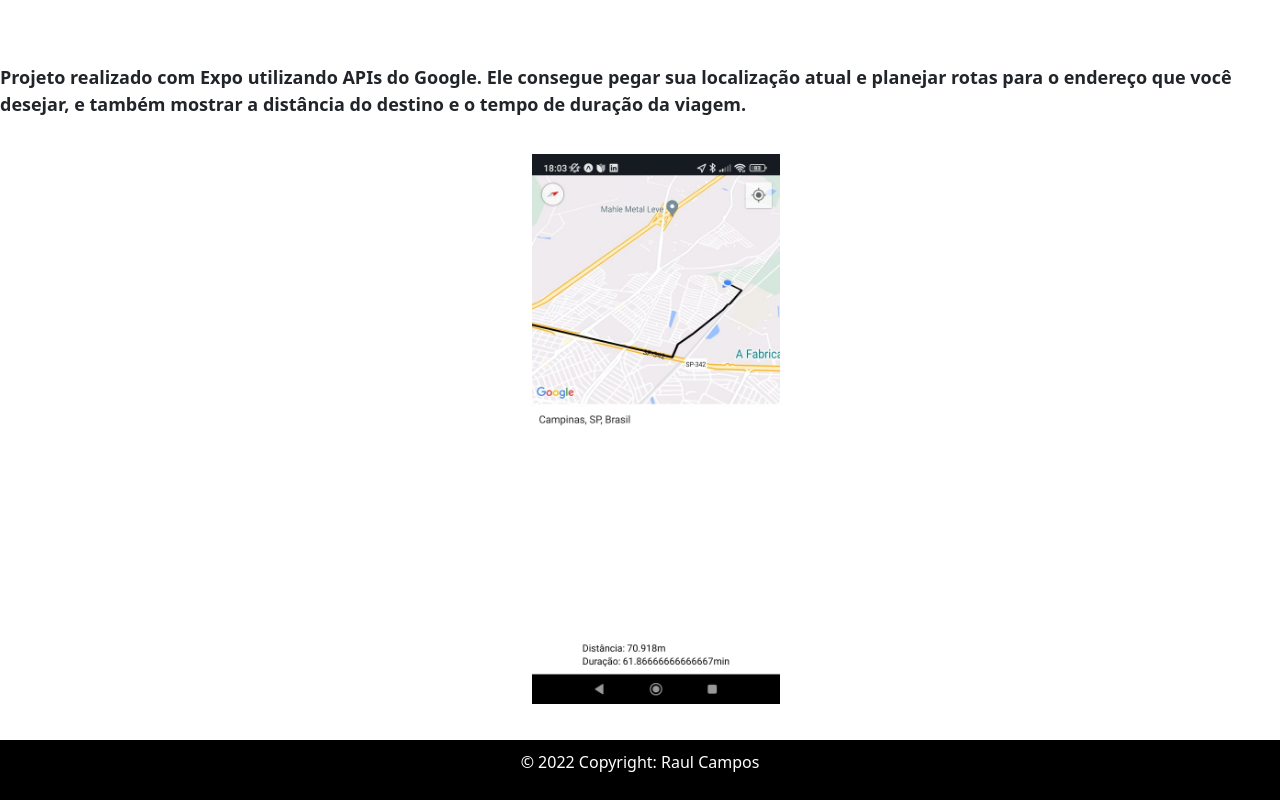
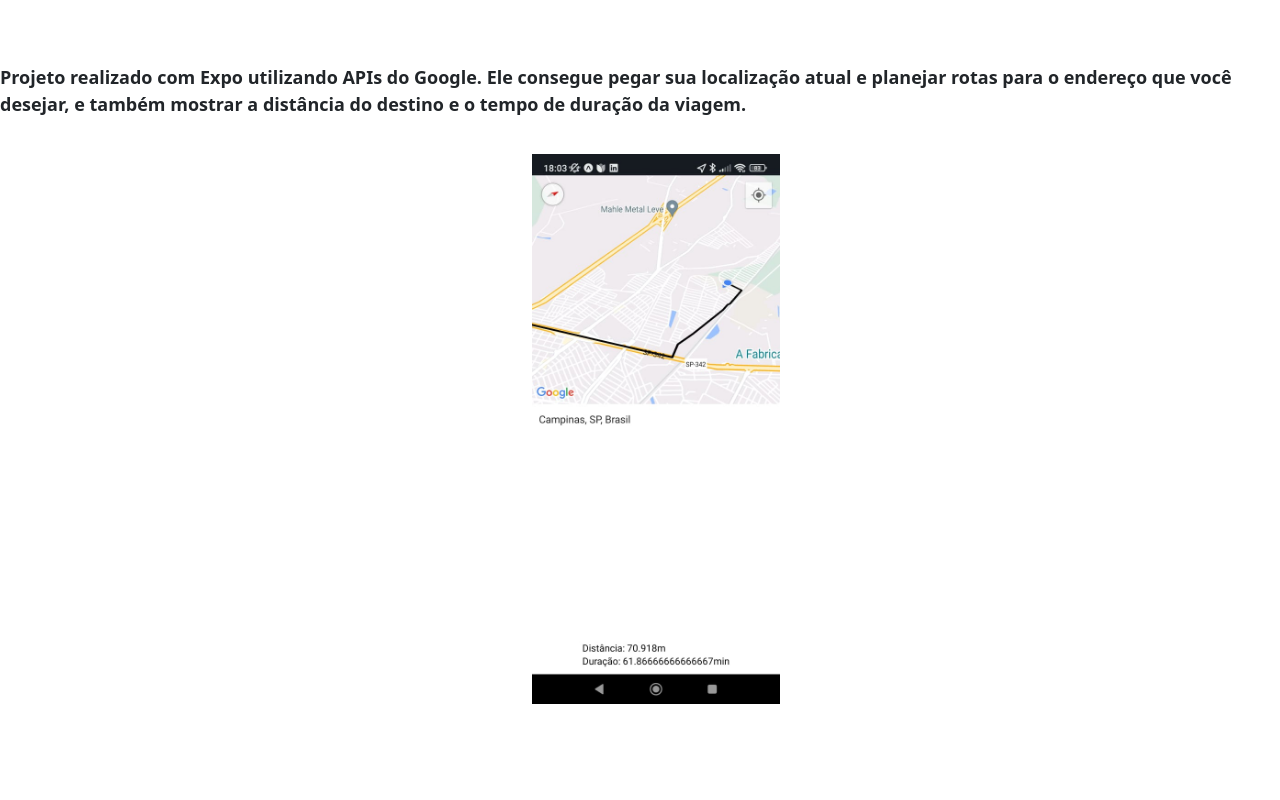
Before and after one commit to rzera26/portifolio, a plain HTML site: page projects.html in a window 1280 px wide. Shown: the part 748-1548 px from the top of the page. After the commit the page ends 1488 px from the top, so only its background shows below. Drawn offline with nearby package versions, Linux system fonts and the light colour scheme.

Commit message:
corrigindoErroFooter

```diff
--- a/projects.html
+++ b/projects.html
@@ -83,8 +83,6 @@
       <li class='itemList'><img class='imgs' src='./imgs/imgProjectMaps.jpg' /></li>
     </ul>
   </div>
-
-  <div class="footer"><p>© 2022 Copyright: <a>Raul Campos</a></p></div>
 </body>
 <script src="https://cdn.jsdelivr.net/npm/bootstrap@5.2.1/dist/js/bootstrap.bundle.min.js"
   integrity="sha384-u1OknCvxWvY5kfmNBILK2hRnQC3Pr17a+RTT6rIHI7NnikvbZlHgTPOOmMi466C8" crossorigin="anonymous">
--- a/styleProjects.css
+++ b/styleProjects.css
@@ -34,7 +34,7 @@
 .footer{
     background-color: black;
     color: white;
-    position: absolute;
+
     width:100%;
     margin: auto auto;
     padding: 10px 5px;
```
